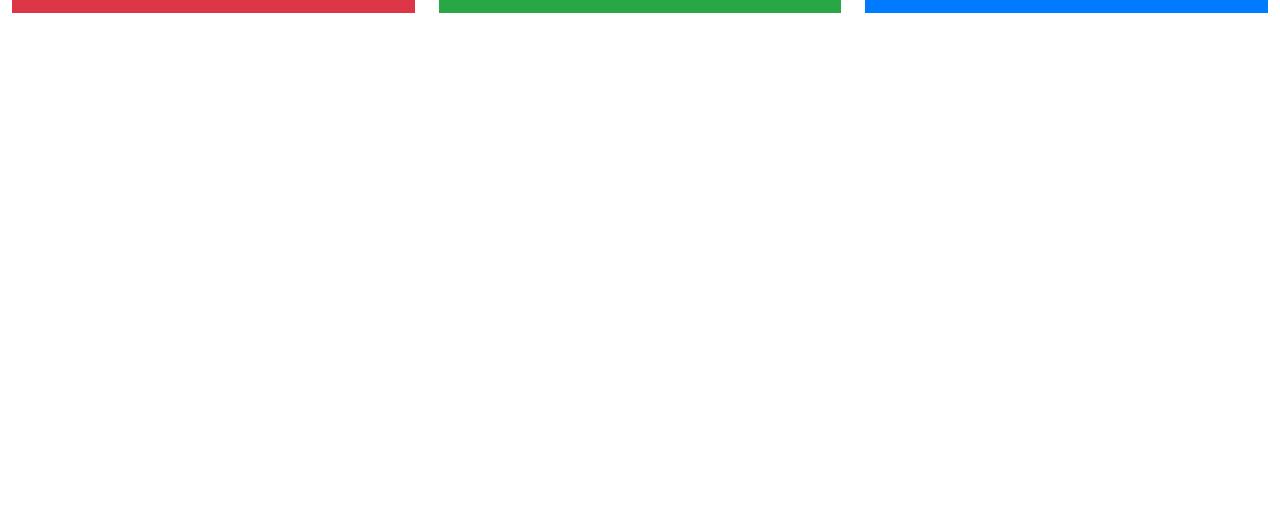
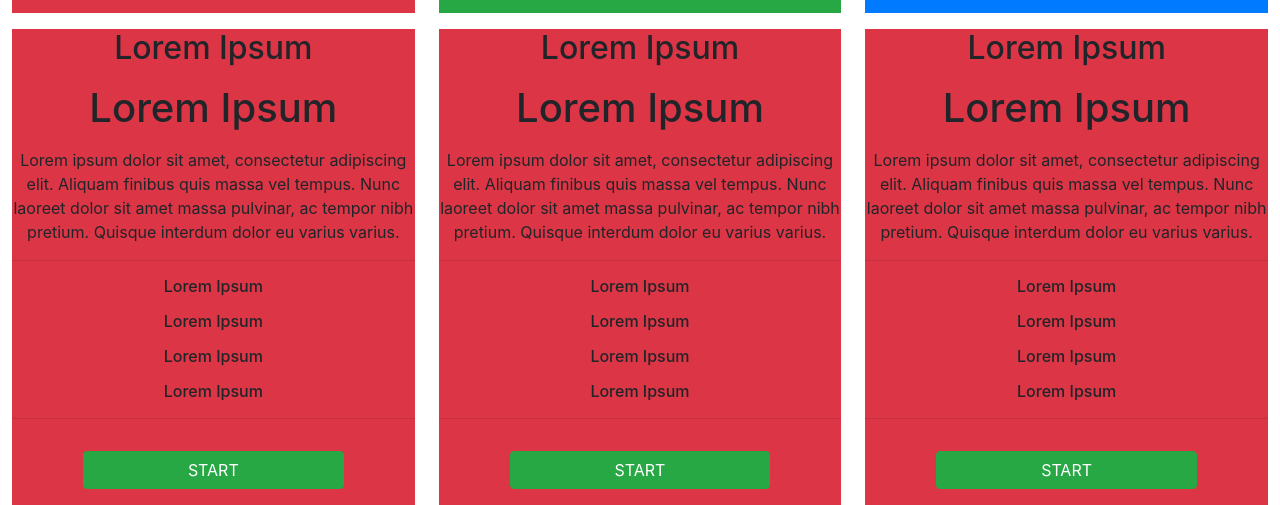
Before and after one commit to yungshun317/bootstrap-sass-grid, a React app: page public/index.html in a window 1280 px wide. Shown: the part 5013-5518 px from the top of the page. Before the commit the page ends 5026 px from the top, so only its background shows below. Built offline with nearby package versions, Linux system fonts and the light colour scheme.

Commit message:
[FEAT] Create the pricing table section using Bootstrap's `btn` controlled by responsive grid

```diff
--- a/public/index.html
+++ b/public/index.html
@@ -385,5 +385,69 @@
             </div>
         </div>
     </div>
+    <div class="container">
+        <div class="row">
+            <div class="col-md-4 col-sm-12">
+                <div class="bg-danger text-center">
+                    <h2 style="display: block; margin-block-start: 16px; margin-block-end: 16px">Lorem Ipsum</h2>
+                    <h1 style="display: block; margin-block-start: 16px; margin-block-end: 16px">Lorem Ipsum</h1>
+                    <p style="display: block; margin-block-start: 16px; margin-block-end: 16px">Lorem ipsum dolor sit amet, consectetur adipiscing elit. Aliquam finibus quis massa vel tempus. Nunc laoreet dolor sit amet massa pulvinar, ac tempor nibh pretium. Quisque interdum dolor eu varius varius.</p>
+                    <hr style="display: block; margin-block-start: 16px; margin-block-end: 16px">
+                    <h6 style="display: block; margin-block-start: 16px; margin-block-end: 16px">Lorem Ipsum</h6>
+                    <h6 style="display: block; margin-block-start: 16px; margin-block-end: 16px">Lorem Ipsum</h6>
+                    <h6 style="display: block; margin-block-start: 16px; margin-block-end: 16px">Lorem Ipsum</h6>
+                    <h6 style="display: block; margin-block-start: 16px; margin-block-end: 16px">Lorem Ipsum</h6>
+                    <hr style="display: block; margin-block-start: 16px; margin-block-end: 16px">
+                    <div class="row">
+                        <div class="col-md-8 offset-md-2">
+                            <div class="primary">
+                                <a href="#" class="btn btn-success" style="display: block; margin-block-start: 16px; margin-block-end: 16px">START</a>
+                            </div>
+                        </div>
+                    </div>
+                </div>
+            </div>
+            <div class="col-md-4 col-sm-12">
+                <div class="bg-danger text-center">
+                    <h2 style="display: block; margin-block-start: 16px; margin-block-end: 16px">Lorem Ipsum</h2>
+                    <h1 style="display: block; margin-block-start: 16px; margin-block-end: 16px">Lorem Ipsum</h1>
+                    <p style="display: block; margin-block-start: 16px; margin-block-end: 16px">Lorem ipsum dolor sit amet, consectetur adipiscing elit. Aliquam finibus quis massa vel tempus. Nunc laoreet dolor sit amet massa pulvinar, ac tempor nibh pretium. Quisque interdum dolor eu varius varius.</p>
+                    <hr style="display: block; margin-block-start: 16px; margin-block-end: 16px">
+                    <h6 style="display: block; margin-block-start: 16px; margin-block-end: 16px">Lorem Ipsum</h6>
+                    <h6 style="display: block; margin-block-start: 16px; margin-block-end: 16px">Lorem Ipsum</h6>
+                    <h6 style="display: block; margin-block-start: 16px; margin-block-end: 16px">Lorem Ipsum</h6>
+                    <h6 style="display: block; margin-block-start: 16px; margin-block-end: 16px">Lorem Ipsum</h6>
+                    <hr style="display: block; margin-block-start: 16px; margin-block-end: 16px">
+                    <div class="row">
+                        <div class="col-md-8 offset-md-2">
+                            <div class="primary">
+                                <a href="#" class="btn btn-success" style="display: block; margin-block-start: 16px; margin-block-end: 16px">START</a>
+                            </div>
+                        </div>
+                    </div>
+                </div>
+            </div>
+            <div class="col-md-4 col-sm-12">
+                <div class="bg-danger text-center">
+                    <h2 style="display: block; margin-block-start: 16px; margin-block-end: 16px">Lorem Ipsum</h2>
+                    <h1 style="display: block; margin-block-start: 16px; margin-block-end: 16px">Lorem Ipsum</h1>
+                    <p style="display: block; margin-block-start: 16px; margin-block-end: 16px">Lorem ipsum dolor sit amet, consectetur adipiscing elit. Aliquam finibus quis massa vel tempus. Nunc laoreet dolor sit amet massa pulvinar, ac tempor nibh pretium. Quisque interdum dolor eu varius varius.</p>
+                    <hr style="display: block; margin-block-start: 16px; margin-block-end: 16px">
+                    <h6 style="display: block; margin-block-start: 16px; margin-block-end: 16px">Lorem Ipsum</h6>
+                    <h6 style="display: block; margin-block-start: 16px; margin-block-end: 16px">Lorem Ipsum</h6>
+                    <h6 style="display: block; margin-block-start: 16px; margin-block-end: 16px">Lorem Ipsum</h6>
+                    <h6 style="display: block; margin-block-start: 16px; margin-block-end: 16px">Lorem Ipsum</h6>
+                    <hr style="display: block; margin-block-start: 16px; margin-block-end: 16px">
+                    <div class="row">
+                        <div class="col-md-8 offset-md-2">
+                            <div class="primary">
+                                <a href="#" class="btn btn-success" style="display: block; margin-block-start: 16px; margin-block-end: 16px">START</a>
+                            </div>
+                        </div>
+                    </div>
+                </div>
+            </div>
+        </div>
+    </div>
 </body>
 </html>
```
